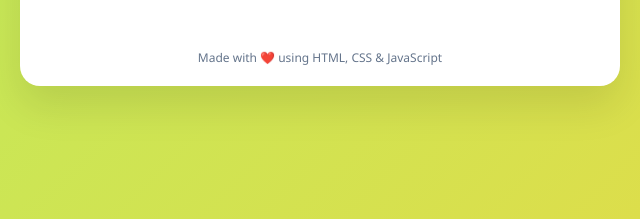
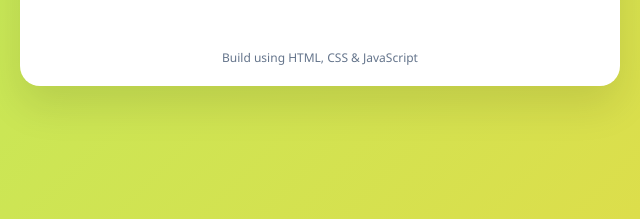
Before and after one commit to rewati1616/To-Do-List, a plain HTML site: page index.html in a window 1280 px wide. Shown: the part 544-763 px from the top of the page, 320-960 px from the left. Drawn offline with Linux system fonts and the light colour scheme.

Commit message:
Update footer text in index.html

```diff
--- a/index.html
+++ b/index.html
@@ -28,7 +28,7 @@
     </div>
 
     <div class="footer">
-      <small>Made with ❤️ using HTML, CSS & JavaScript</small>
+      <small>Build using HTML, CSS & JavaScript</small>
     </div>
   </div>
 
```
